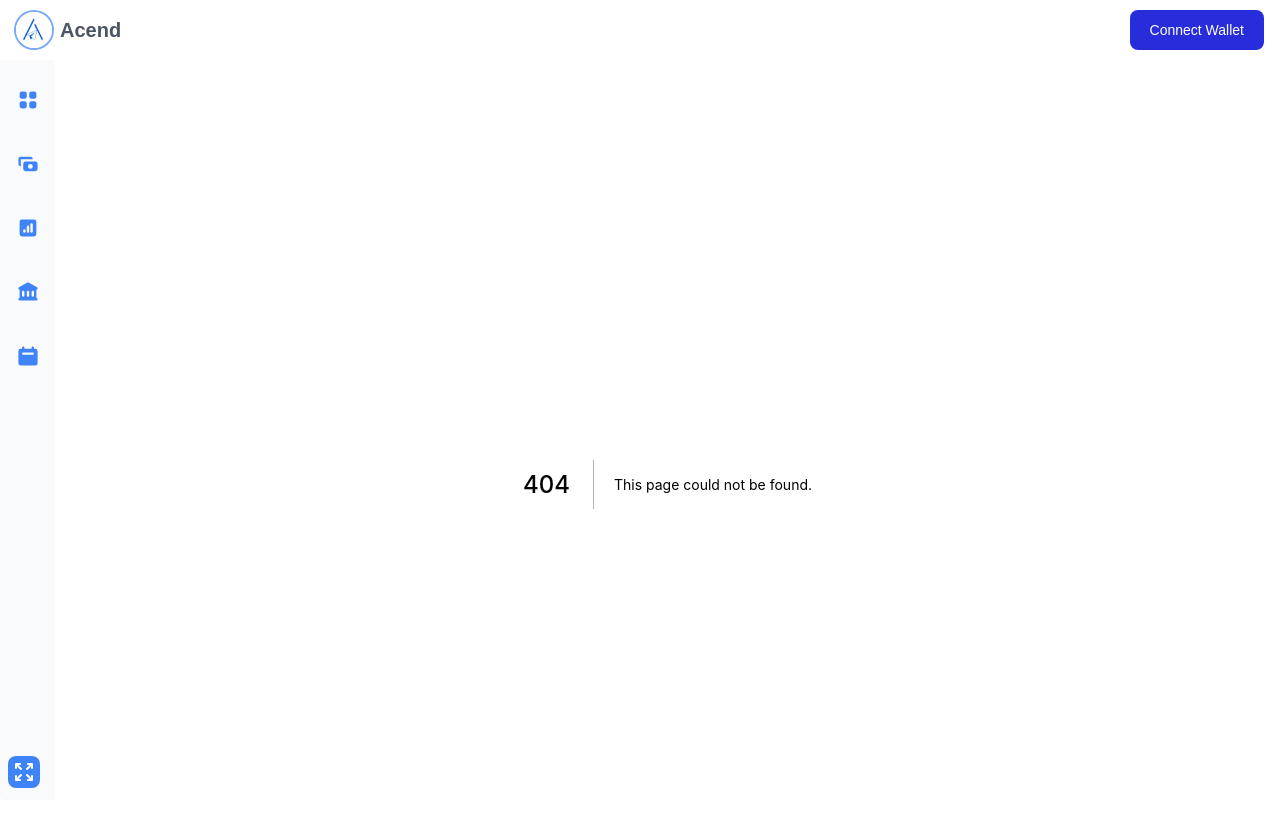
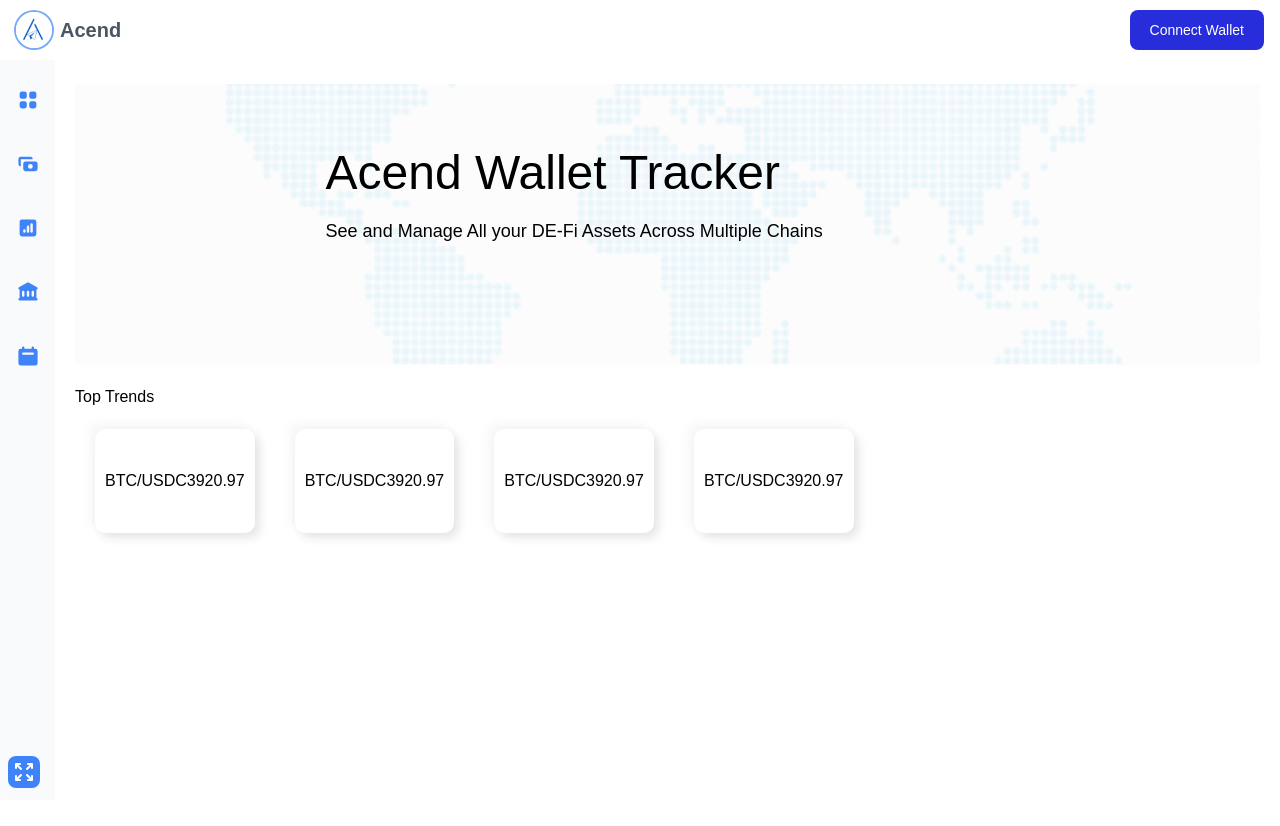
Before and after one commit to peteruche21/klaytn, a Next.js app in the folder next-app/: page /dex in a window 1280 px wide. Before the commit this address had no page. Shown: the top 826 px of the page. Built offline with nearby package versions, Linux system fonts and the light colour scheme.

Commit message:
trends component created for dex

```diff
--- a/next-app/components/Landing/Hero2/Hero.tsx
+++ b/next-app/components/Landing/Hero2/Hero.tsx
@@ -4,15 +4,18 @@ import style from "./Hero.module.css";
 import phoneImage from "../../../assets/images/phones.png";
 import Image from "next/image";
 
-function Hero({ title, summary, image }) {
+interface IProps {
+  title: string;
+  summary: string;
+  image?: string;
+}
+function Hero({ title, summary, image }: IProps) {
   return (
     <div className={style.hero}>
       <div className={style.hero__Details}>
         <Details2 title={title} summary={summary} />
       </div>
-      <div className={style.hero__Image}>
-        <Image src={image} />
-      </div>
+      <div className={style.hero__Image}>{image && <Image src={image} />}</div>
     </div>
   );
 }
--- /dev/null
+++ b/next-app/components/Trends/Card.module.css
@@ -0,0 +1,12 @@
+.card {
+  background-color: #fff;
+  box-shadow: 5px 5px 10px rgba(0, 0, 0, 0.1),
+    -5px -5px 10px rgba(238, 228, 228, 0.4);
+  display: flex;
+  align-items: center;
+  justify-content: space-between;
+  padding: 40px 10px;
+  border-radius: 10px;
+  max-width: 220px;
+  margin: 20px;
+}
--- /dev/null
+++ b/next-app/components/Trends/Card.tsx
@@ -0,0 +1,13 @@
+import React from "react";
+import style from "./Card.module.css";
+function Card(props) {
+  const { token, price } = props;
+  return (
+    <div className={style.card}>
+      <p className={style.token}> {token}</p>
+      <p className={style.price}>{price}</p>
+    </div>
+  );
+}
+
+export default Card;
--- /dev/null
+++ b/next-app/components/Trends/index.module.css
@@ -0,0 +1,10 @@
+.trends {
+  padding: 20px 0px;
+}
+.cards {
+  display: flex;
+  overflow-x: scroll;
+}
+.cards::-webkit-scrollbar {
+  display: none;
+}
--- /dev/null
+++ b/next-app/components/Trends/index.tsx
@@ -0,0 +1,24 @@
+import React from "react";
+import style from "./index.module.css";
+import Card from "./Card";
+interface Iprops {
+  tokens: { token: string; price: string | number }[];
+}
+function index(props: Iprops) {
+  const { tokens } = props;
+  return (
+    <div className={style.trends}>
+      <h2>Top Trends</h2>
+
+      <div className={style.cards}>
+        {tokens.map((token, index) => (
+          <div className="" key={index}>
+            <Card token={token.token} price={token.price} />
+          </div>
+        ))}
+      </div>
+    </div>
+  );
+}
+
+export default index;
--- /dev/null
+++ b/next-app/pages/dex/index.tsx
@@ -0,0 +1,41 @@
+import type { NextPage } from "next";
+import React, { useState, useEffect } from "react";
+import useStore from "../../store";
+
+import Hero2 from "../../components/Landing/Hero2/Hero";
+import Trends from "../../components/Trends";
+
+import walletManIcon from "../../assets/images/wallet-man.png";
+const DEX: NextPage = () => {
+  const state = useStore((state) => state);
+
+  const trendData = [
+    {
+      token: "BTC/USDC",
+      price: "3920.97",
+    },
+    {
+      token: "BTC/USDC",
+      price: "3920.97",
+    },
+    {
+      token: "BTC/USDC",
+      price: "3920.97",
+    },
+    {
+      token: "BTC/USDC",
+      price: "3920.97",
+    },
+  ];
+  return (
+    <div className="">
+      <Hero2
+        title="Acend Wallet Tracker"
+        summary="See and Manage All your DE-Fi Assets Across Multiple Chains"
+      />
+      <Trends tokens={trendData} />
+    </div>
+  );
+};
+
+export default DEX;
```
